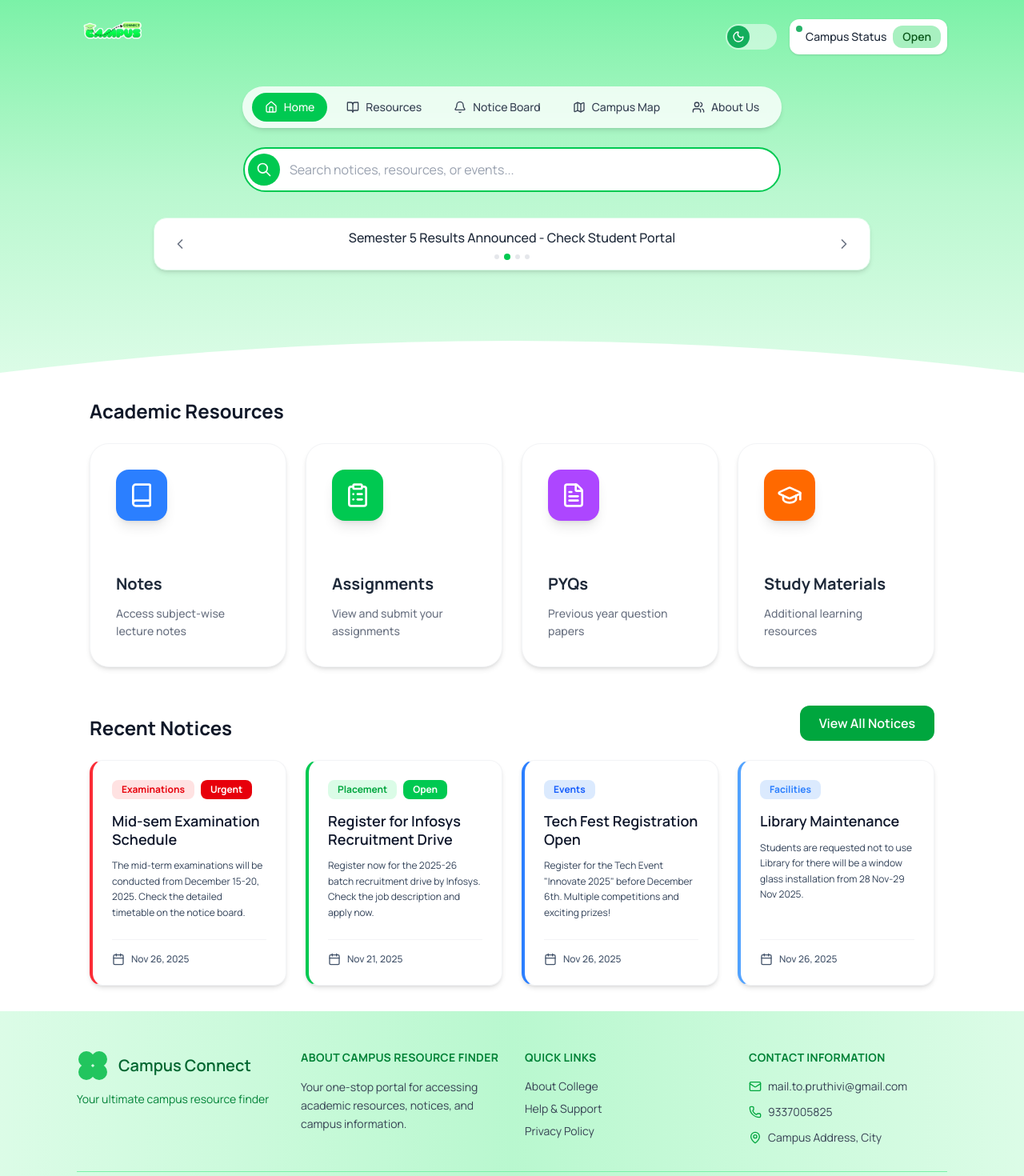
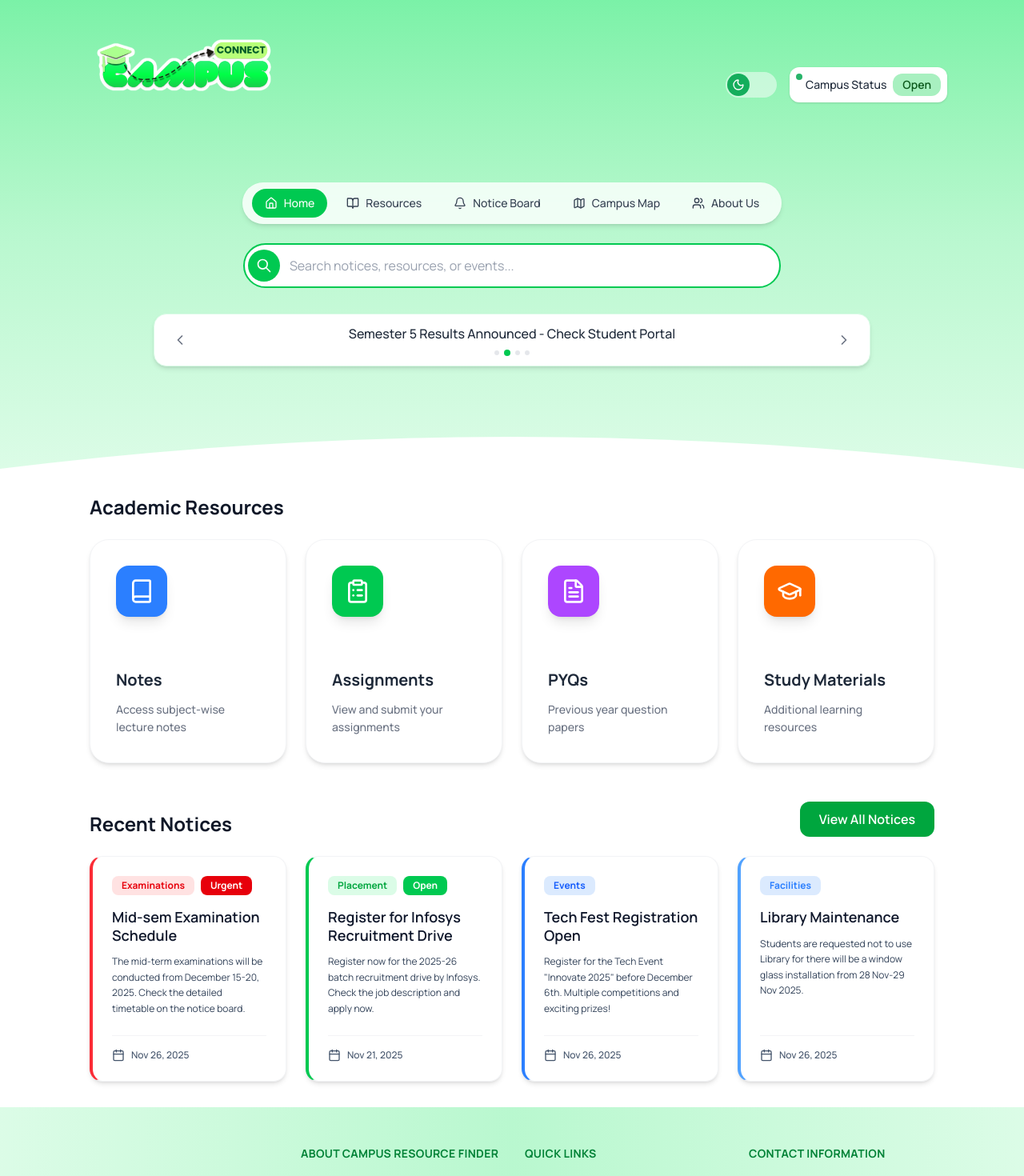
Before and after one commit to Pruthivi13/campus-connect, a React (Vite) app: page / in a window 1280 px wide. Shown: the top 1470 px of the page at 80% size. Built offline with nearby package versions, Linux system fonts and the light colour scheme.

Commit message:
feat: replace and resize logo with updated design

```diff
--- a/src/components/Footer.jsx
+++ b/src/components/Footer.jsx
@@ -8,16 +8,13 @@ const Footer = () => {
       <div className="max-w-6xl mx-auto px-8">
         <div className="grid grid-cols-1 md:grid-cols-4 gap-8 mb-8">
           {/* Column 1: Logo and Description */}
-          <div className="flex flex-col items-start">
-            <div className="flex items-center gap-3 mb-3">
-              {/* Clover Logo */}
-              <svg className="h-10 w-10" viewBox="0 0 40 40" fill="none">
-                <circle cx="12" cy="12" r="10" fill="#22c55e" />
-                <circle cx="28" cy="12" r="10" fill="#22c55e" />
-                <circle cx="12" cy="28" r="10" fill="#22c55e" />
-                <circle cx="28" cy="28" r="10" fill="#22c55e" />
-              </svg>
-              <span className="text-green-800 dark:text-white text-xl font-semibold">Campus Connect</span>
+          <div className="flex flex-col items-start gap-8">
+            <div className="flex items-center gap-3">
+              <img
+                src="/logo-new.png"
+                alt="Campus Connect Logo"
+                className="h-40 w-auto object-contain"
+              />
             </div>
             <p className="text-sm text-green-700 dark:text-green-200/80">
               Your ultimate campus resource finder
--- a/src/components/Header.jsx
+++ b/src/components/Header.jsx
@@ -65,15 +65,13 @@ const Header = () => {
     <div className="relative min-h-[360px] pb-8 overflow-hidden">
       {/* Light Mode Gradient Background */}
       <div
-        className={`absolute inset-0 bg-gradient-to-b from-green-300 via-green-200 to-green-100 transition-opacity duration-300 ease-in-out ${
-          theme === 'dark' ? 'opacity-0' : 'opacity-100'
+        className={`absolute inset-0 bg-gradient-to-b from-green-300 via-green-200 to-green-100 transition-opacity duration-300 ease-in-out ${theme === 'dark' ? 'opacity-0' : 'opacity-100'
           }`}
       />
 
       {/* Dark Mode Gradient Background */}
       <div
-        className={`absolute inset-0 bg-gradient-to-b from-black via-[#0a2a12] to-[#0d5a1d] transition-opacity duration-300 ease-in-out ${
-          theme === 'dark' ? 'opacity-100' : 'opacity-0'
+        className={`absolute inset-0 bg-gradient-to-b from-black via-[#0a2a12] to-[#0d5a1d] transition-opacity duration-300 ease-in-out ${theme === 'dark' ? 'opacity-100' : 'opacity-0'
           }`}
       />
       <div className="max-w-6xl mx-auto px-8 pt-4 pb-28 relative z-20">
@@ -82,23 +80,12 @@ const Header = () => {
         <div className="flex justify-between items-center mb-8">
           {/* Logo */}
           <Link to="/" className="flex items-center gap-3">
-            {/* Logo Container with Crossfade */}
-            <div className="relative h-[60px] w-[400px]">
-              {/* Light Mode Logo */}
+            {/* Logo Container */}
+            <div className="relative h-[180px] w-[500px]">
               <img
-                src="/svgs/logo_light.png"
+                src="/logo-new.png"
                 alt="Campus Connect Logo"
-                className={`absolute inset-0 h-full w-full object-contain object-left scale-150 origin-left transition-opacity duration-500 ease-in-out ${
-                  theme === 'dark' ? 'opacity-0' : 'opacity-100'
-                }`}
-              />
-              {/* Dark Mode Logo */}
-              <img
-                src="/svgs/logo_dark.png"
-                alt="Campus Connect Logo"
-                className={`absolute inset-0 h-full w-full object-contain object-left scale-150 origin-left transition-opacity duration-500 ease-in-out ${
-                  theme === 'dark' ? 'opacity-100' : 'opacity-0'
-                }`}
+                className="h-full w-auto object-contain object-left scale-150 origin-left transition-all duration-500 ease-in-out"
               />
             </div>
           </Link>
@@ -112,8 +99,7 @@ const Header = () => {
               aria-label="Toggle Theme"
             >
               <div
-                className={`absolute top-0.5 h-7 w-7 rounded-full flex items-center justify-center transition-all duration-300 ease-in-out ${
-                  theme === 'dark'
+                className={`absolute top-0.5 h-7 w-7 rounded-full flex items-center justify-center transition-all duration-300 ease-in-out ${theme === 'dark'
                   ? 'left-8 bg-gray-800'
                   : 'left-0.5 bg-[#14AE5C]'
                   }`}
@@ -133,8 +119,7 @@ const Header = () => {
 
               <span className="text-gray-800 dark:text-gray-100 text-sm font-medium">Campus Status</span>
 
-              <span className={`px-3 py-1 rounded-xl text-sm font-semibold transition-colors ${
-                status.isOpen
+              <span className={`px-3 py-1 rounded-xl text-sm font-semibold transition-colors ${status.isOpen
                 ? 'bg-[#a8f0c0] text-[#0d5a1d]'
                 : 'bg-[#ff8fa3] text-[#7f1d1d]'
                 }`}>
@@ -153,8 +138,7 @@ const Header = () => {
                 <li key={item.name}>
                   <Link
                     to={item.path}
-                    className={`flex items-center gap-2 px-4 py-2 rounded-full text-sm font-medium transition-all duration-300 ${
-                      isActive(item.path)
+                    className={`flex items-center gap-2 px-4 py-2 rounded-full text-sm font-medium transition-all duration-300 ${isActive(item.path)
                       ? 'bg-green-500 text-white dark:bg-[#14AE5C] dark:shadow-[0_0_15px_rgba(20,174,92,0.6)]'
                       : 'text-gray-700 dark:text-gray-300 hover:bg-green-100 dark:hover:bg-[#14AE5C]/20'
                       }`}
```
Also changed, not shown: public/logo-new.png (added). Lines whose indentation alone changed are shown as unchanged.
